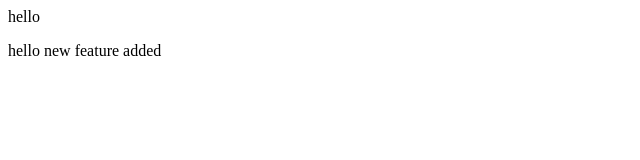
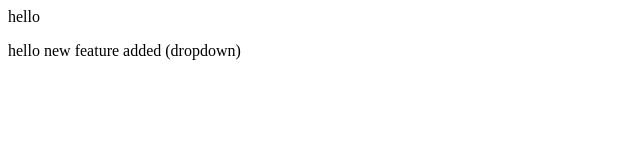
Before and after one commit to AlfishanShaikh/localrepo, a plain HTML site: page index.html in a window 1280 px wide. Shown: the full height of the page, 0-640 px from the left. Drawn offline with Linux system fonts and the light colour scheme.

Commit message:
add dropdown

```diff
--- a/index.html
+++ b/index.html
@@ -1,2 +1,2 @@
 <p>hello</p>
-<p>hello new feature added</p>
+<p>hello new feature added (dropdown) </p>
```
